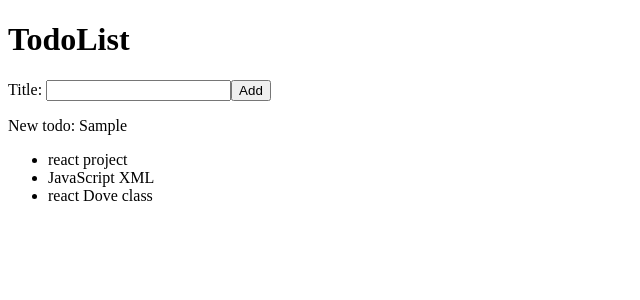
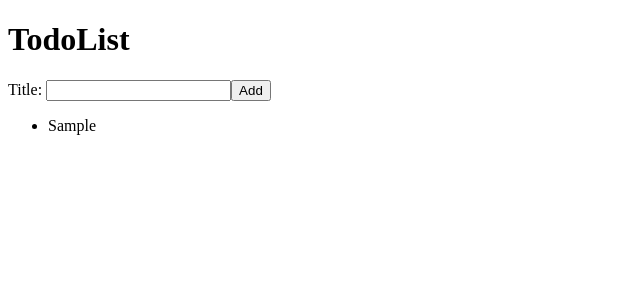
Before and after one commit to alexdmejia/react-todo, a React (Create React App) app: page / in a window 1280 px wide. Both pictures are taken after typing "Sample" into the empty fields and a click on the button "Add". Shown: the top 300 px of the page, without its empty margins (0-640 px from the left). Built offline with nearby package versions, Linux system fonts and the light colour scheme; the HTML template or start-up script is replaced by a standard one.

Commit message:
lesson 1.4

```diff
--- a/src/AddTodoForm.js
+++ b/src/AddTodoForm.js
@@ -1,18 +1,25 @@
-import React from "react";
+import React, { useState } from "react";
 
 export default function AddTodoForm(props) {
-
-  function handleAddTodo (event){
-    event.preventDefault();
-    const todoTitle = event.target.title.value;
-    console.log(todoTitle);
-    props.onAddTodo(todoTitle);
-    event.target.reset();
+  const { onAddTodo } = props;
+  const [todoTitle, setTodoTitle] = useState('');
+  function handleTitleChange (event){
+    let newTodoTitle =  event.target.value;
+    setTodoTitle(newTodoTitle);
+  }
+    function handleAddTodo (event){
+      event.preventDefault();
+      onAddTodo({
+        title: todoTitle,
+        id: Date.now(),
+      });
+      setTodoTitle('');
   }
   return (
+
     <form onSubmit={handleAddTodo}>
       <label htmlFor="todoTitle" >Title: </label>
-      <input type="text" id="todoTitle" name="title"/>
+      <input type="text" id="todoTitle" name="title" value = {todoTitle} onChange = {handleTitleChange} />
       <button type="submit" >Add</button>
     </form>
   );
--- a/src/App.js
+++ b/src/App.js
@@ -6,20 +6,22 @@
 
 
 function App() {
-   const [newTodo, setNewTodo] = useState('');
 
 
-  const handleAddTodo = (todo) => {
-    setNewTodo(todo);
-  };
+  const [todoList, setTodoList] = useState([]);
+  function AddTodo (newTodo){
+    setTodoList([...todoList, newTodo]);
+
+  }
+  // const handleAddTodo = (todo) => {
+  //   setNewTodo(todo);
+  // };
 
   return (
     <div>
       <h1> TodoList </h1>
-      <AddTodoForm onAddTodo={handleAddTodo} />
-        <p>New todo: {newTodo}</p>
-
-      <TodoList/>
+      <AddTodoForm onAddTodo={AddTodo} />
+      <TodoList todoList = {todoList}/>
 
     </div>
   );
--- a/src/TodoList.js
+++ b/src/TodoList.js
@@ -1,5 +1,7 @@
 import React from "react";
 import TodoListItem from "./TodoListItem";
+
+
 
 const todoList = [
   {
@@ -16,12 +18,16 @@
   },
 ];
 
-export default function TodoList() {
+function TodoList({todoList}) {
   return (
+    <div>
     <ul>
       {todoList.map(function (item) {
         return <TodoListItem key={item.id} todo={item}/>;
       })}
     </ul>
+    </div>
   );
 }
+
+export default TodoList;
--- a/src/TodoListItem.js
+++ b/src/TodoListItem.js
@@ -1,8 +1,12 @@
 import React from 'react'
 
-export default function TodoListItem(props) {
+function TodoListItem(props) {
+  const {todo} = props;
+  const {title} = todo;
 
   return (
-    <li> {props.todo.title} </li>
+    <li> {title} </li>
   )
 }
+
+export default TodoListItem;
```
